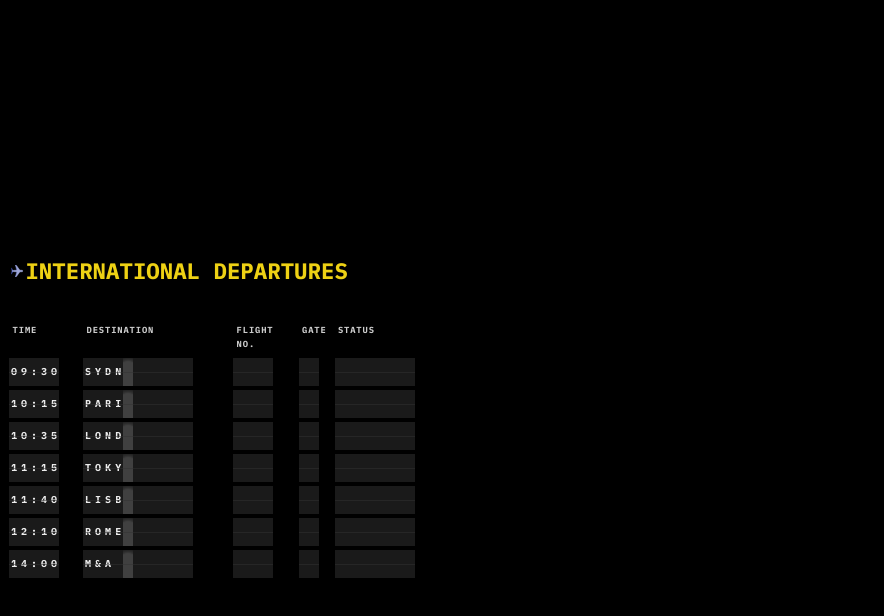
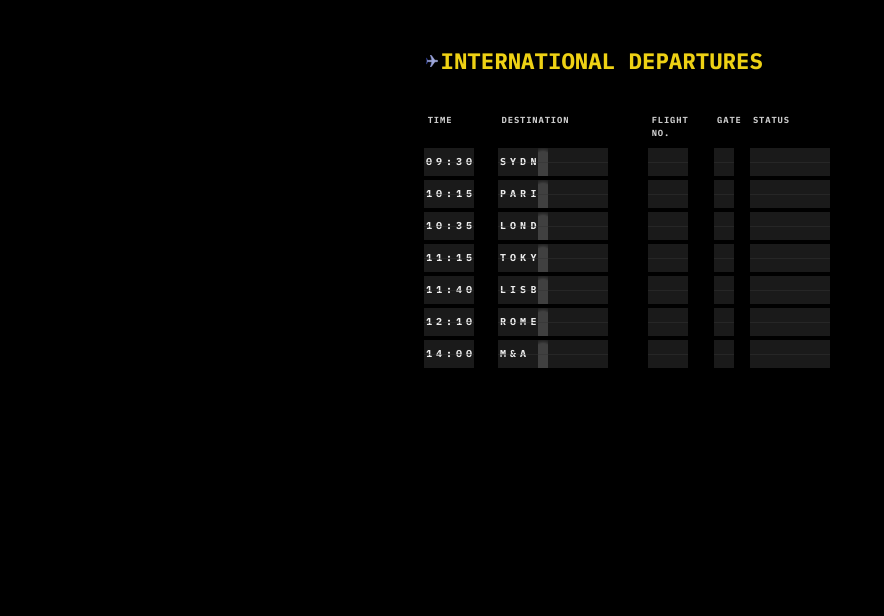
Before and after one commit to mazhang101/mazwedding, a React (Vite) app: page / in a window 1280 px wide. Shown: the top 616 px of the page, without its empty margins (0-884 px from the left). Built offline with nearby package versions, Linux system fonts and the light colour scheme.

Commit message:
26/11: centered for laptops, aligned to the top left.

```diff
--- a/src/FlapDisplay.css
+++ b/src/FlapDisplay.css
@@ -15,7 +15,7 @@ body {
     color: var(--char-color);
     display: flex;
     justify-content: flex-start;
-    align-items: center;
+    align-items: flex-start;
     min-height: 100vh;
     padding: 0 05px;
 }
@@ -97,7 +97,7 @@ h1 {
     /* RECREATE THE VISUAL GRID EFFECT USING BOX-SHADOWS */
     box-shadow:
         /* Subtle light inner border for the cell definition */
-        inset 0 0 0 0.5px #333,
+        inset 0 0 0 2px #333,
         /* Vertical frame lines for the gap (True Black) */
         inset 1px 0 0 var(--frame-color),
         inset -1px 0 0 var(--frame-color);
@@ -242,6 +242,10 @@ h1 {
 
 /* Laptops/Tablets (≥768px) */
 @media (min-width: 768px) {
+    body {
+        justify-content: center;  /* Center board on large screens */
+    }
+
     :root {
         --flap-height: 28px;
     }
```
